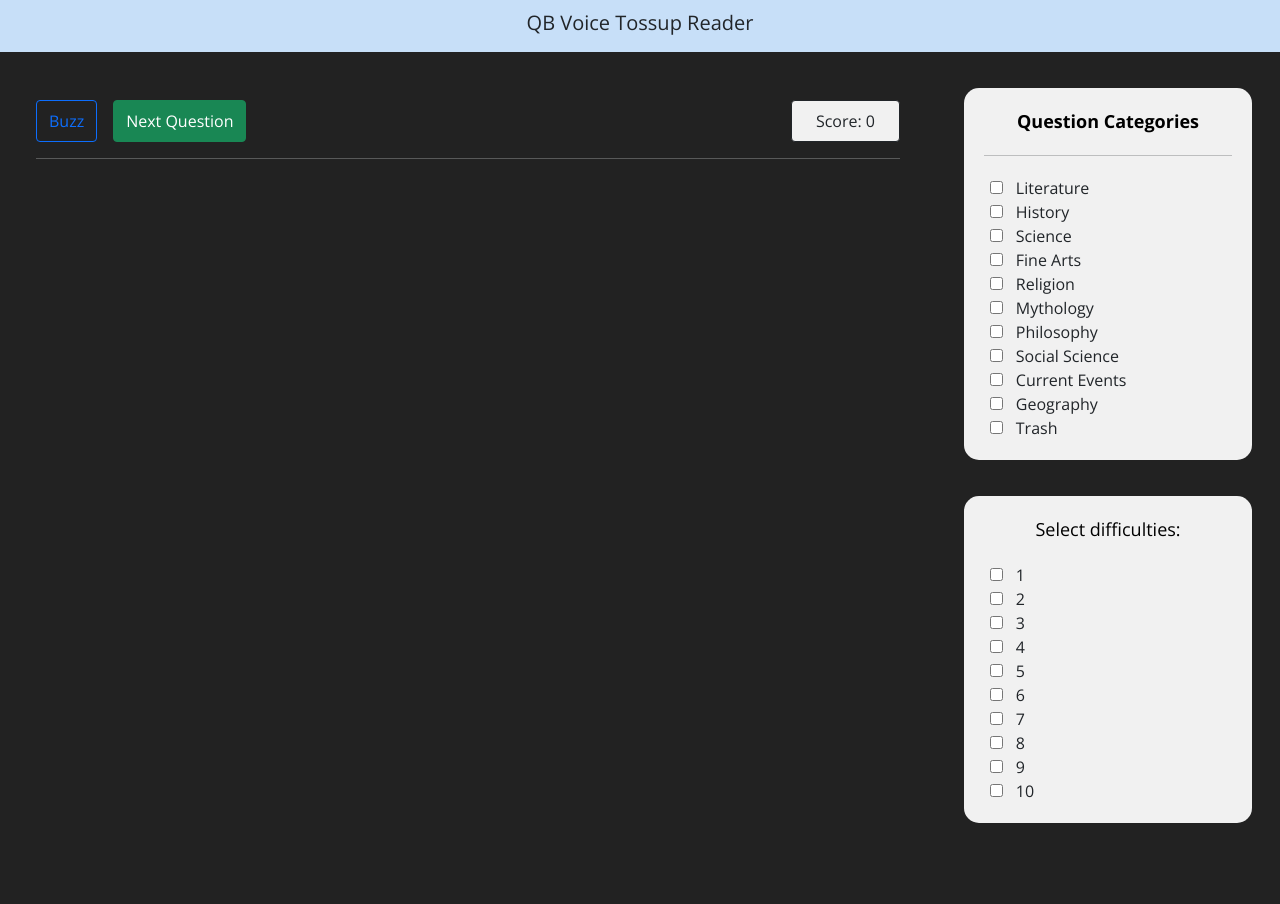
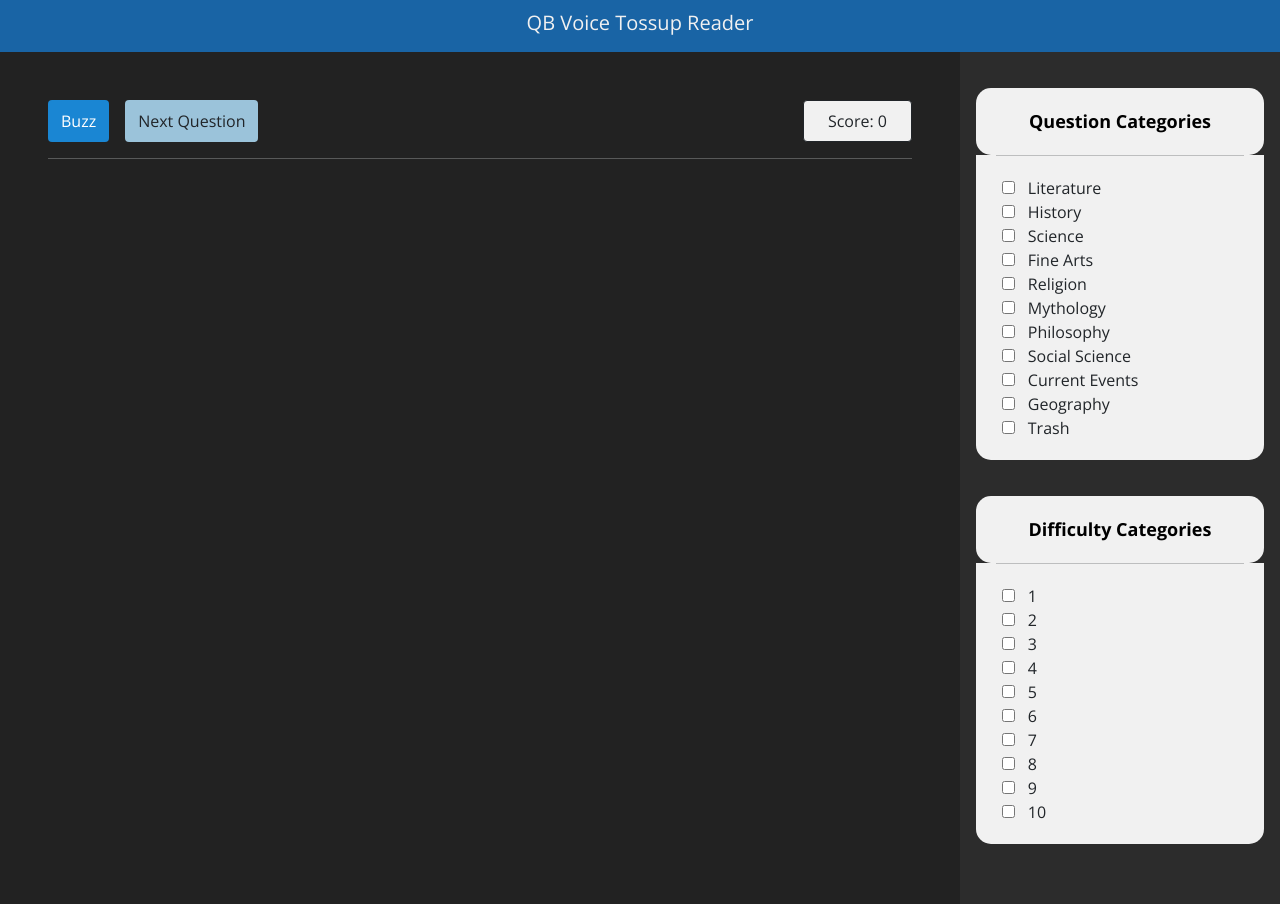
Before and after one commit to onetwothreefourfivesixe/qb_voice_packet_reader, a Flask app: page / in a window 1280 px wide. Run offline with Flask 3, Linux system fonts and the light colour scheme.

Commit message:
color scheme to blue

```diff
--- a/static/css/styles.css
+++ b/static/css/styles.css
@@ -1,13 +1,17 @@
 /*
 TODO:
+- = todo, o = somewhat done
+
 - add some kind of indication (ie. arrows) to show when dropdowns are collapsed
 - make sure it looks good on smaller window sizes
-- actually have a color theme
-- style buttons for I was correct/incorrect
+o actually have a color theme
+- style buttons for I was correct/incorrect - style as just underlines, not buttons?
+- keybind key (cause i even forget them)
 
 Reference:
     white: f1f1f1
     border radius: 15px
+    color of the v in the favicon: 0488FD
 */
 
 * {
@@ -25,20 +29,47 @@ Reference:
     color: #f1f1f1;
 }
 
+.text-qb-darkblue {
+    color: #003d72;
+    /* 026DCC */
+}
+
+
+
+.text-qb-lightgreen {
+    color: #3cbd81;
+    /* 1A8754 */
+}
+
 .bg-qb-secondary {
-    background-color: #334966;
+    background-color: #2c2c2c; /* #334966; */
 }
 .bg-qb-background {
     background-color: #222222;
 }
 
-.bg-qb-light {
-    background-color: #C7DFF8;
+.bg-qb-muddyblue {
+    background-color: #1964a5;
+    /* #C7DFF8 */
 }
 .bg-qb-white {
     background-color: #f1f1f1;
 }
 
+.bg-qb-nextquestion {
+    background-color: #9BC3DA !important;
+    /* 026DCC */
+}
+
+.bg-qb-buzz {
+    background-color: #1A86D3 !important;
+    color: white !important;
+}
+
+/* .bg-qb-darkblue {
+    background-color: #00213d !important;
+    /* 026DCC
+} */
 
 /* Hide scrollbar */
 *::-webkit-scrollbar {
@@ -64,6 +95,11 @@ scrollbar-width: none;  /* Firefox */
         height: calc(100vh - 52px);
     }
 
+    /* So it's differntiable */
+    .col-lg-3 {
+        background-color: #2c2c2c;
+    }
+
     .collapsible, .checklist {
         width: 100%;
     }
@@ -84,7 +120,7 @@ scrollbar-width: none;  /* Firefox */
 
 /* Dropdowns */
 .collapsible {
-    border-radius: 15px 15px 0px 0px;
+    border-radius: 15px;
     background-color: #f1f1f1;
     cursor: pointer;
     padding: 20px 10px;
--- a/templates/index.html
+++ b/templates/index.html
@@ -20,8 +20,8 @@
 
 <body class = "bg-qb-background">
      <!-- Top Bar -->
-    <div class = "w-100 bg-qb-light py-2 px-4 d-flex fs-5 justify-content-center" style="height: 52px;">
-        <p>QB Voice Tossup Reader</p>
+    <div class = "w-100 bg-qb-muddyblue py-2 px-4 d-flex fs-5 justify-content-center" style="height: 52px;">
+        <p class = "text-qb-white">QB Voice Tossup Reader</p>
     </div>
 
     <!-- <h1>Play Audio with Synchronized Text</h1> -->
@@ -30,12 +30,12 @@
         Your browser does not support the audio element.
     </audio>
 
-    <div class = "row w-100">
+    <div class = "row mw-100 m-0">
         <div class = "col-lg-9 p-5 overflow-scroll">
             <!-- Buttons -->
             <span class = "w-100 d-flex">
-                <button id="buzzer" class = "btn btn-outline-primary">Buzz</button>
-                <button id="nextQuestion" class = "btn btn-success mx-3">Next Question</button>
+                <button id="buzzer" class = "btn bg-qb-buzz">Buzz</button>
+                <button id="nextQuestion" class = "btn bg-qb-nextquestion mx-3">Next Question</button>
                 <span id="score" class = "border border-1 border-dark rounded px-4 p-2 bg-qb-white ms-auto">Score: 0</span>
             </span>
             <input type="text" id="answer" style="display: none;" class = "mt-3 w-100" placeholder="Answer">
@@ -45,8 +45,8 @@
             </div>
 
             <ul style="display: none; list-style-type: none;" id="answerLine">
-                <li id="actualAnswer" class = "text-qb-white"></li>
-                <li><button id="answerRight">I was correct</button></li>
+                <li id="actualAnswer" class = "text-qb-lightgreen fst-italic"></li>
+                <li><button id="answerRight" class = 'mt-2 btn'>I was correct</button></li>
             </ul>
         </div>
 
@@ -70,8 +70,11 @@
                     <li><input type="checkbox" id="category11" name="categories" value="Trash"><label for="category11"> Trash</label></li>
                 </ul>
 
-                <button id = "difficultiesButton" type="button" class="collapsible" onclick="toggleVisibility('difficulties')">Select difficulties:</button>
+                <button id = "difficultiesButton" type="button" class="collapsible" onclick="toggleVisibility('difficulties')">
+                    <b>Difficulty Categories</b>
+                </button>
                 <ul class="checklist" id="difficulties">
+                    <hr class = "specialHR">
                     <li><input type="checkbox" id="difficulty1" name="difficulties" value="1"><label for="difficulty1"> 1</label></li>
                     <li><input type="checkbox" id="difficulty2" name="difficulties" value="2"><label for="difficulty2"> 2</label></li>
                     <li><input type="checkbox" id="difficulty3" name="difficulties" value="3"><label for="difficulty3"> 3</label></li>
@@ -117,7 +120,9 @@
         function toggleVisibility(id) {
             const element = document.getElementById(id);
             const buttonElement = document.getElementById(id+"Button");
-            if (element.style.display === "none") {
+
+            // I (sophia) put an extra check for '' (it's still hidden at '')
+            if (element.style.display === "none" || element.style.display === '') {
                 element.style.display = "block";
                 buttonElement.style.borderRadius = '15px 15px 0px 0px';
             } else {
@@ -316,11 +321,13 @@
                         answerDisplay.textContent = "Answer: " + answer;
                         if (timer != null) timer.clear();
                         answerRight.textContent = "I was incorrect";
+                        answerRight.classList.add('btn-outline-danger');
                         audio.dispatchEvent(new Event('ended'));
                     } else {
                         buzzer.click();
                         textInput.value = "";
                         answerRight.textContent = "I was correct";
+                        answerRight.classList.add('btn-outline-success');
                     }
                 }
             });
```
